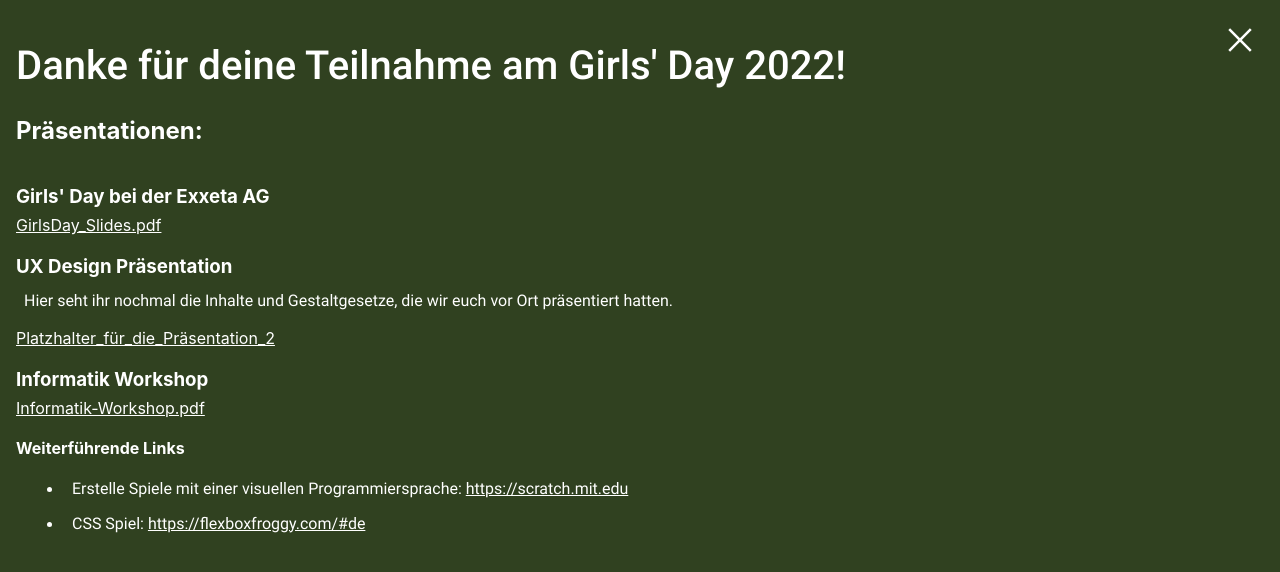
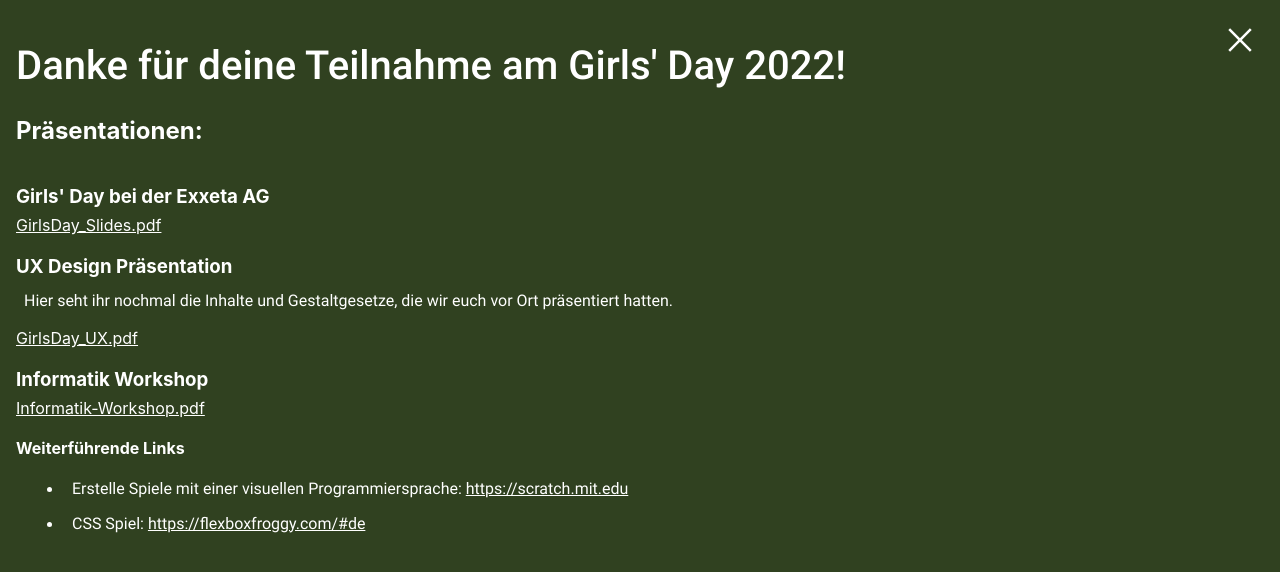
Before and after one commit to NataliaLinnik/girls-day, a React (Create React App) app: page / in a window 1280 px wide. Both pictures are taken after a click on the picture 1240 px from the left and 40 px from the top of the page. Shown: the top 572 px of the page. Built offline with nearby package versions, Linux system fonts and the light colour scheme.

Commit message:
Remove placeholder

```diff
--- a/src/components/InfoScreen.js
+++ b/src/components/InfoScreen.js
@@ -21,7 +21,7 @@ function InfoScreen({ setShowInfoPage }) {
         <h3 className="headline">UX Design Präsentation</h3>
         <p className="link-description">Hier seht ihr nochmal die Inhalte und Gestaltgesetze, die wir euch vor Ort präsentiert hatten.</p>
         <a className="link" href={ux} target="_blank" rel="noreferrer">
-          Platzhalter_für_die_Präsentation_2
+          GirlsDay_UX.pdf
         </a>
         <h3 className="headline">Informatik Workshop</h3>
         <a className="link" href={informatik} target="_blank" rel="noreferrer">
```
